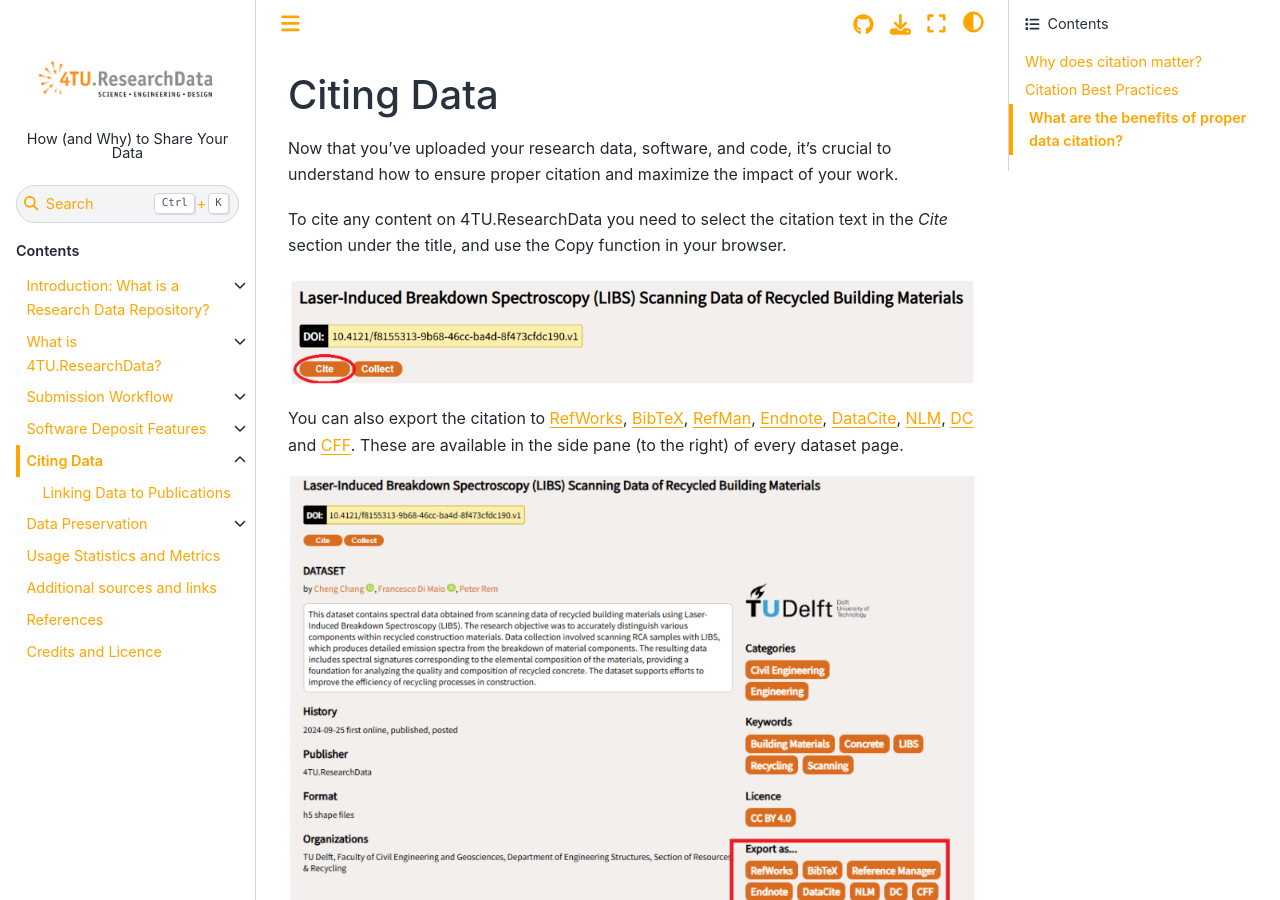
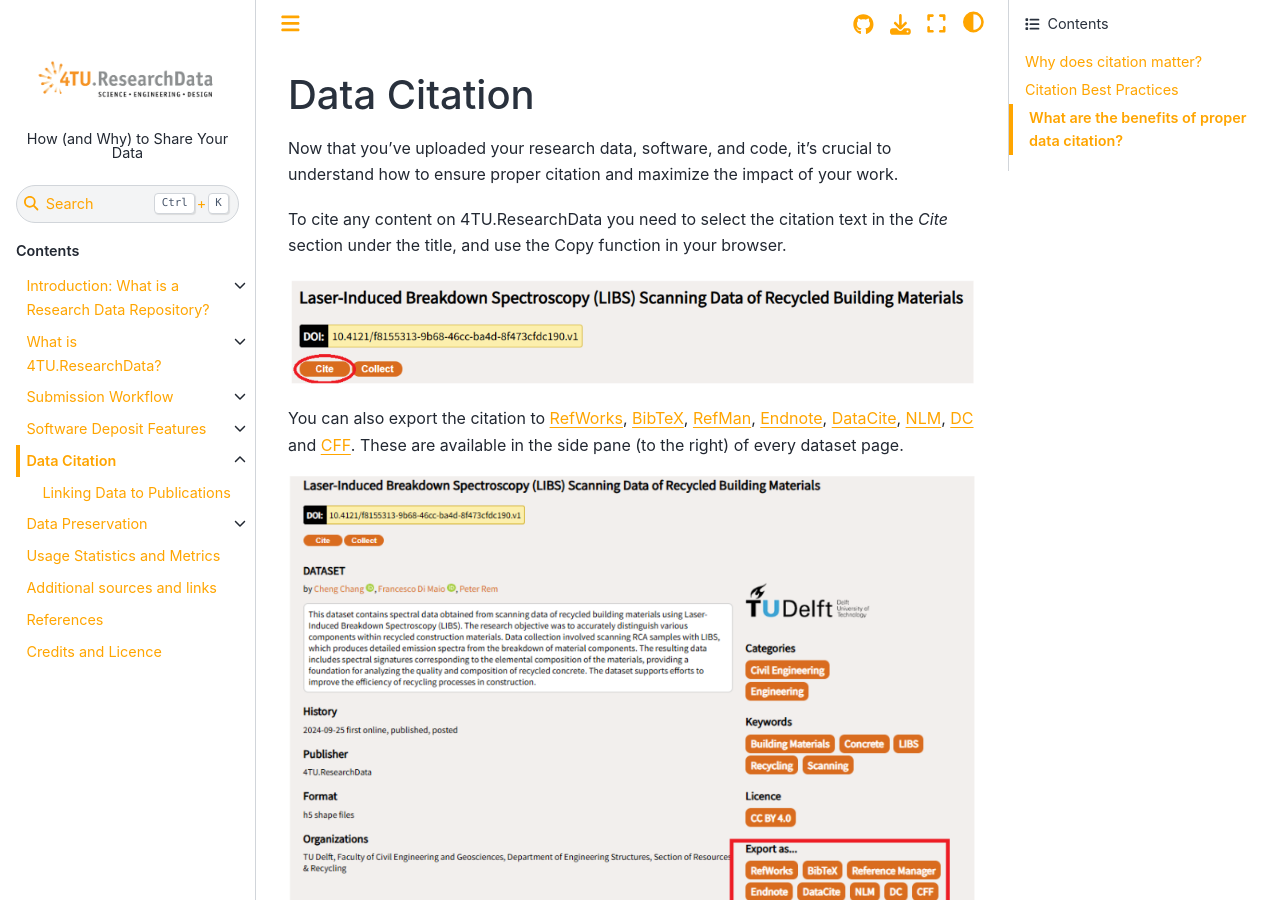
Before and after one commit to TUDelft-books/FAIR4TU_Submission_Help, a Jupyter Book: the page built from book/citing_data/intro.md, in a window 1280 px wide and 900 px high. Built offline with Jupyter Book 1.0.4 settings and Sphinx 7.4.7 and the Sphinx Book theme 1.1.4, drawn with Linux system fonts in a browser that asks for light colours; pages that are not in the unit, such as notebooks, are missing from menus; comment, search, counter and statistics services are not loaded.

Commit message:
Update intro.md

```diff
--- a/book/citing_data/intro.md
+++ b/book/citing_data/intro.md
@@ -1,4 +1,4 @@
-# Citing Data
+# Data Citation
 
 Now that you've uploaded your research data, software, and code, it's crucial to understand how to ensure proper citation and maximize the impact of your work.
 
```
